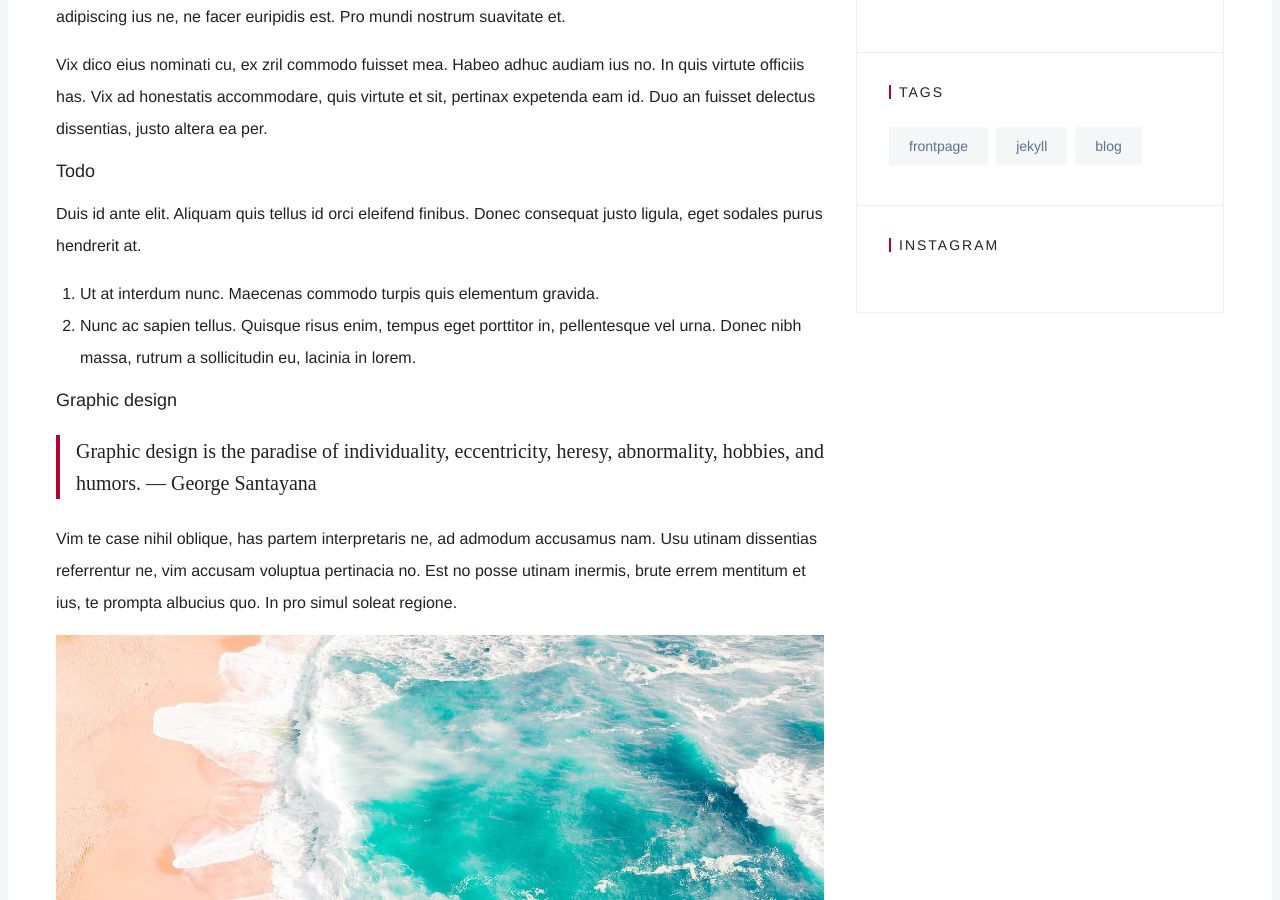
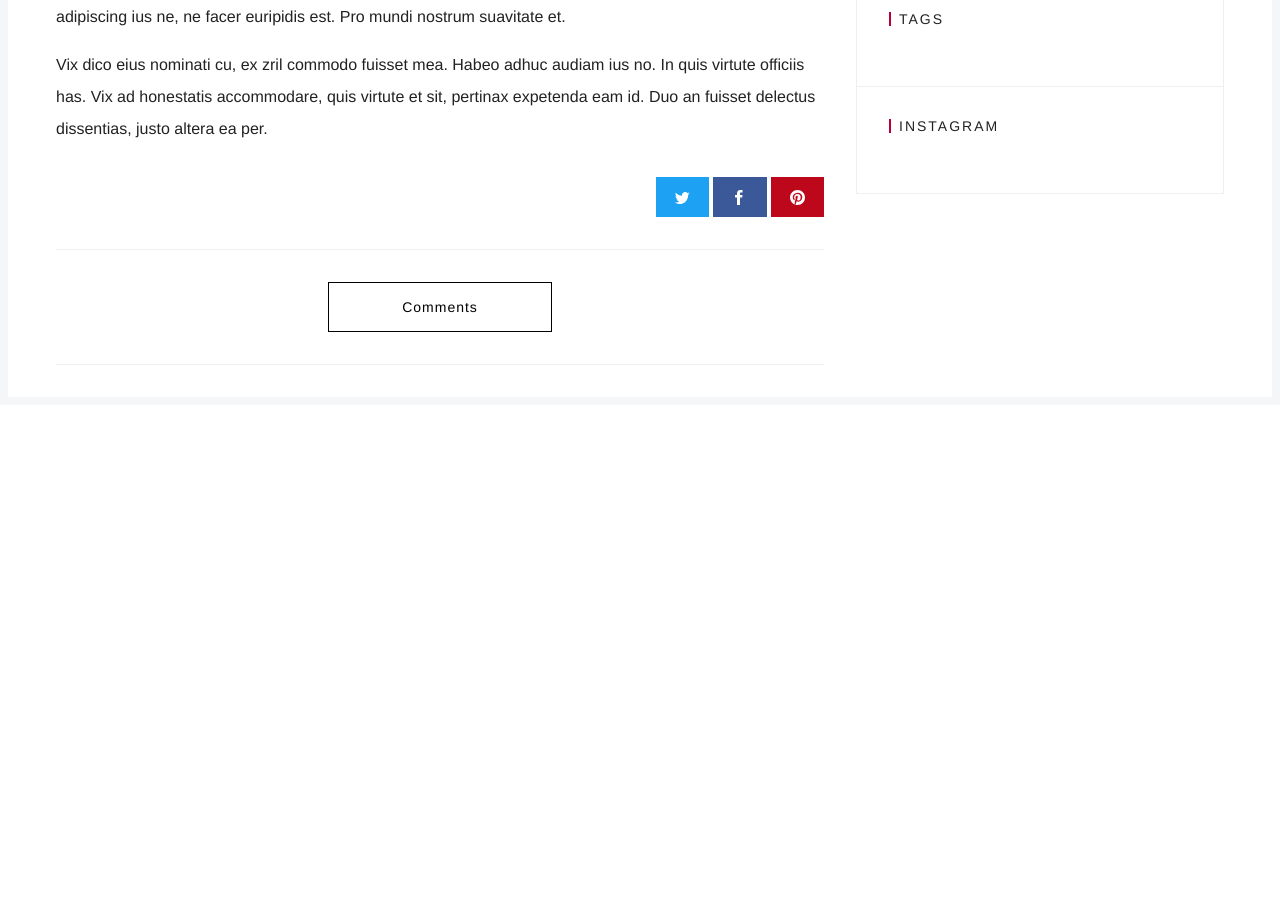
Before and after one commit to me5m/blog, a Jekyll site: the page built from _posts/2017-1-22-you-got-to-cool-that-shit-off-and-thats-the-double-truth.md, in a window 1280 px wide and 900 px high, scrolled down 841 px. Built offline with Jekyll 4.4.1, drawn with Linux system fonts in a browser that asks for light colours; some web fonts are replaced; after the commit the page ends 1246 px from its top, so only the background shows below that; some of the changed text lies outside the part shown.

Commit message:
Updated '_posts/2017-1-22-you-got-to-cool-that-shit-off-and-thats-the-double-truth.md' via CloudCannon

```diff
--- a/_posts/2017-1-22-you-got-to-cool-that-shit-off-and-thats-the-double-truth.md
+++ b/_posts/2017-1-22-you-got-to-cool-that-shit-off-and-thats-the-double-truth.md
@@ -1,33 +1,11 @@
 ---
 layout: post
-title: You got to cool that off. And that's the double-truth
+title: First post
 featured: true
-author: ahmad
-tags: [frontpage, jekyll, blog]
+
 image: '/images/posts/20.jpg'
 ---
 
 Lorem ipsum dolor sit amet, vix ut case porro facilisis, alia possit neglegentur vis te. Has cu eirmod abhorreant, vel civibus efficiantur cu. Eu summo elitr vix, iusto putant maluisset per ut, ne etiam vivendum adipisci vel. Vis omnis tempor accusam ei, justo perpetua liberavisse cu qui. Saperet aliquando adipiscing ius ne, ne facer euripidis est. Pro mundi nostrum suavitate et.
 
 Vix dico eius nominati cu, ex zril commodo fuisset mea. Habeo adhuc audiam ius no. In quis virtute officiis has. Vix ad honestatis accommodare, quis virtute et sit, pertinax expetenda eam id. Duo an fuisset delectus dissentias, justo altera ea per.
-
-##### Todo
-
-Duis id ante elit. Aliquam quis tellus id orci eleifend finibus. Donec consequat justo ligula, eget sodales purus hendrerit at.
-
-1. Ut at interdum nunc. Maecenas commodo turpis quis elementum gravida.
-2. Nunc ac sapien tellus. Quisque risus enim, tempus eget porttitor in, pellentesque vel urna.
-    Donec nibh massa, rutrum a sollicitudin eu,
-lacinia in lorem.
-
-##### Graphic design
-
-> Graphic design is the paradise of individuality, eccentricity, heresy, abnormality, hobbies, and humors. — George Santayana
-
-Vim te case nihil oblique, has partem interpretaris ne, ad admodum accusamus nam. Usu utinam dissentias referrentur ne, vim accusam voluptua pertinacia no. Est no posse utinam inermis, brute errem mentitum et ius, te prompta albucius quo. In pro simul soleat regione.
-
-![Image](/images/posts/22.jpg)
-
-Ne reque offendit singulis mea, ad eos ferri doming nostrud. Duis suscipit usu ut, fuisset pericula ex est, et porro prompta his. Audire definiebas voluptatibus et duo, aperiam ocurreret ad nec. Vel ad nostrud principes. Ad liber congue iracundia sed, eirmod erroribus eam te, has veniam epicurei ea.
-
-Pri probo alterum aliquando an. Duo appetere laboramus intellegat ea, ex suas diam exerci vix. Mel simul debitis id, est nusquam fuisset mentitum in. Te mei iudico iisque.
```
